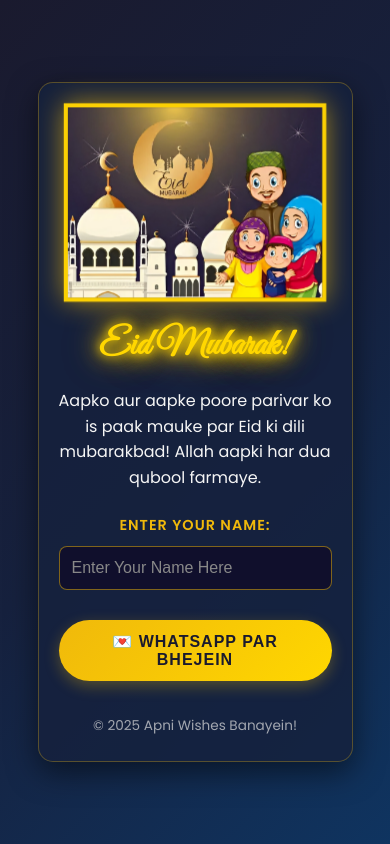
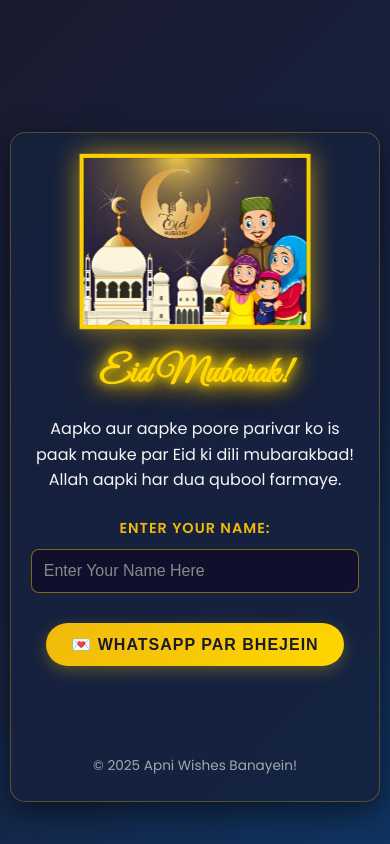
Before and after one commit to Koudik53/Eid-wish-fore-everyone, a plain HTML site: page index.html in a window 390 px wide. Drawn offline with Linux system fonts and the light colour scheme.

Commit message:
Update index.html

```diff
--- a/index.html
+++ b/index.html
@@ -1,11 +1,9 @@
-
 <!DOCTYPE html>
 <html lang="hi">
 <head>
     <meta charset="UTF-8">
     <meta name="viewport" content="width=device-width, initial-scale=1.0">
     <title>✨ Eid Mubarak Wishes! ✨</title>
-    <!-- Yeh favicon ke liye hai, yeh alag image ho sakti hai, ya same bhi agar aap chahein -->
     <link rel="icon" href="favicon.png" type="image/png">
 
     <link rel="preconnect" href="https://fonts.googleapis.com">
@@ -17,13 +15,21 @@
         body {
             font-family: 'Poppins', sans-serif;
             background: linear-gradient(135deg, #1a1a2e 0%, #16213e 50%, #0f3460 100%);
-            color: #e0e0e0; display: flex; justify-content: center; align-items: center;
-            min-height: 100vh; padding: 20px; text-align: center; overflow-x: hidden;
+            color: #e0e0e0; display: flex; flex-direction: column; /* Added for ad layout */ justify-content: center; align-items: center;
+            min-height: 100vh; padding: 20px 0; /* Adjusted padding */ text-align: center; overflow-x: hidden;
+        }
+        .ad-container-top { /* Style for top ad wrapper */
+            width: 100%;
+            max-width: 468px; /* Ad width */
+            margin: 15px auto; /* Centering and spacing */
+            min-height: 60px; /* Ad height */
         }
         .container {
             background: rgba(22, 33, 62, 0.85); padding: 30px 40px; border-radius: 15px;
             box-shadow: 0 10px 30px rgba(0, 0, 0, 0.5); max-width: 500px; width: 90%;
             border: 1px solid rgba(240, 185, 11, 0.3); animation: fadeInContainer 1s ease-out;
+            margin-top: 10px; /* Space from top ad */
+            margin-bottom: 10px; /* Space for bottom ad */
         }
         @keyframes fadeInContainer { from { opacity: 0; transform: translateY(20px); } to { opacity: 1; transform: translateY(0); } }
         header { margin-bottom: 20px; }
@@ -80,23 +86,50 @@
         }
         #shareButton:hover { transform: translateY(-3px); box-shadow: 0 8px 20px rgba(240, 185, 11, 0.5); }
         #shareButton:active { transform: translateY(-1px); }
-        footer { margin-top: 35px; font-size: 0.85em; color: rgba(224, 224, 224, 0.7); }
+
+        #container-0f557a090022c5ded8f64ebc51ff8518 { /* Bottom ad container styling */
+             margin: 20px auto; /* Center and space */
+             min-height: 50px; /* Default, ad might set its own height */
+             max-width: 100%; /* Ensure it doesn't overflow .container */
+        }
+
+        footer { margin-top: 20px; /* Adjusted */ font-size: 0.85em; color: rgba(224, 224, 224, 0.7); }
 
         @media (max-width: 600px) {
-            .container { padding: 25px 20px; }
+            .container { padding: 25px 20px; width: 95%; } /* Increased width for small screens */
             h1#mainGreeting { font-size: 2.3em; margin-bottom: 5px; }
             .received-from-text { font-size: 0.9em; margin-bottom: 10px; }
-            #eidImage { max-width: 250px; }
+            #eidImage { max-width: 220px; /* Slightly smaller on mobile if needed */ }
             .eid-greeting { font-size: 1em; }
             input[type="text"] { padding: 12px; }
             #shareButton { font-size: 1em; padding: 12px 25px; }
+            .ad-container-top {
+                /* Adjust if needed for mobile, but 468px is often too wide for small mobiles */
+                /* Consider responsive ad units from your ad provider if available */
+                max-width: 100%; /* Allow it to shrink */
+            }
         }
     </style>
 </head>
 <body>
+
+    <!-- ====== TOP AD START ====== -->
+    <div class="ad-container-top">
+        <script type="text/javascript">
+            atOptions = {
+                'key' : 'de5916b2c053ea42046417797701f4d4',
+                'format' : 'iframe',
+                'height' : 60,
+                'width' : 468,
+                'params' : {}
+            };
+        </script>
+        <script type="text/javascript" src="//www.highperformanceformat.com/de5916b2c053ea42046417797701f4d4/invoke.js"></script>
+    </div>
+    <!-- ====== TOP AD END ====== -->
+
     <div class="container">
         <header>
-            <!-- YAHAN BADLAV KIYA HAI -->
             <img src="eidgreeting.gif" alt="Eid Mubarak" id="eidImage">
             <h1 id="mainGreeting">Eid Mubarak</h1>
             <p id="receivedFromMessage" class="received-from-text" style="display: none;"></p>
@@ -113,10 +146,20 @@
             <button id="shareButton">💌 WhatsApp Par Bhejein</button>
         </main>
 
+        <!-- ====== BOTTOM AD CONTAINER START (inside .container) ====== -->
+        <div id="container-0f557a090022c5ded8f64ebc51ff8518">
+            <!-- Ad will be loaded here by its script -->
+        </div>
+        <!-- ====== BOTTOM AD CONTAINER END ====== -->
+
         <footer>
             <p>© <span id="currentYear"></span> Apni Wishes Banayein!</p>
         </footer>
-    </div>
+    </div> <!-- .container ka closing tag -->
+
+    <!-- ====== BOTTOM AD SCRIPT START ====== -->
+    <script async="async" data-cfasync="false" src="//pl26727078.profitableratecpm.com/0f557a090022c5ded8f64ebc51ff8518/invoke.js"></script>
+    <!-- ====== BOTTOM AD SCRIPT END ====== -->
 
     <script>
         document.addEventListener('DOMContentLoaded', () => {
@@ -128,10 +171,8 @@
 
             if (senderNameFromUrl) {
                 const decodedSenderName = decodeURIComponent(senderNameFromUrl);
-
                 mainGreetingElement.textContent = `${decodedSenderName} ki taraf se Eid Mubarak!`;
                 pageTitleElement.textContent = `✨ ${decodedSenderName} ki taraf se Eid Mubarak! ✨`;
-
                 receivedFromElement.textContent = `Aapko yeh mubarakbad ${decodedSenderName} se mili hai. Aap bhi neeche apna naam likh kar is paigaam ko aage bhej sakte hain!`;
                 receivedFromElement.style.display = 'block';
             } else {
@@ -179,6 +220,3 @@
     </script>
 </body>
 </html>
-<script async="async" data-cfasync="false" src="//pl26727078.profitableratecpm.com/0f557a090022c5ded8f64ebc51ff8518/invoke.js"></script>
-<div id="container-0f557a090022c5ded8f64ebc51ff8518"></div>
-<script type='text/javascript' src='//pl26727070.profitableratecpm.com/31/de/61/31de61a30b93431df2dcbf3ff334fa75.js'></script>
```
